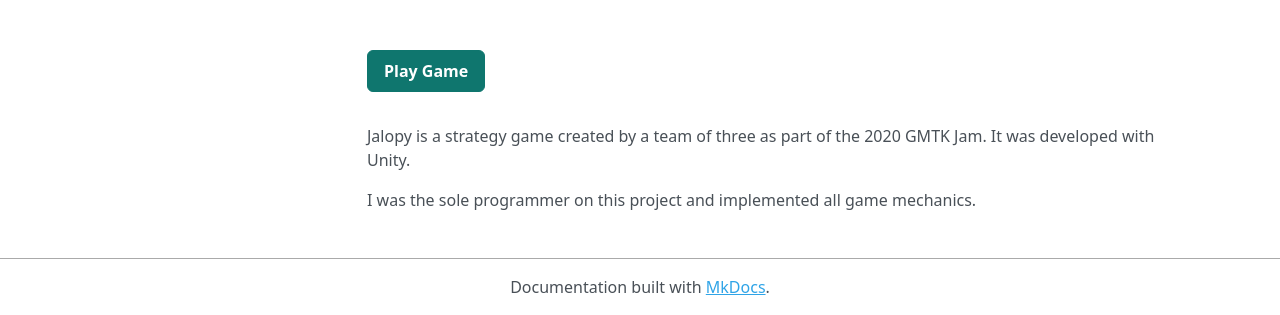
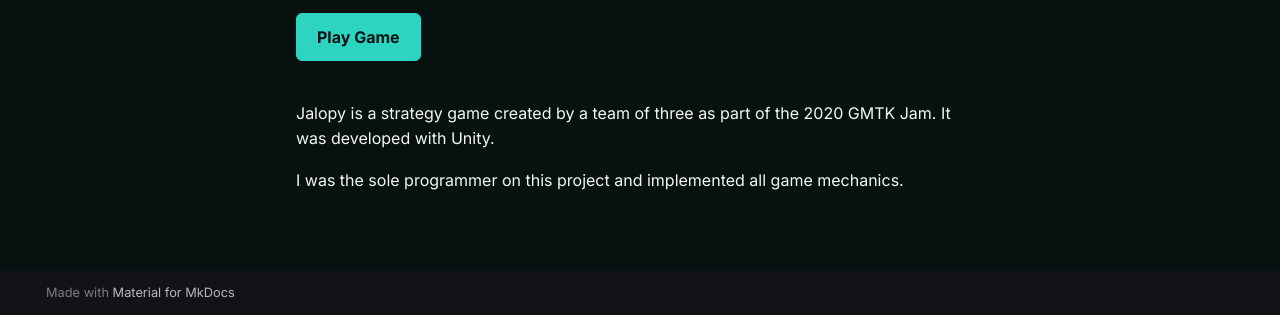
Before and after one commit to Mesdwe/Mesdwe.github.io, an MkDocs documentation site: the page built from docs/projects/jalopy.md, in a window 1280 px wide and 995 px high, cut to the strip 680-995 px from the top of the window. Built offline with MkDocs 1.6.1 and Material for MkDocs 9.7.7, drawn with Linux system fonts in a browser that asks for light colours; nearby versions of some CDN libraries; comment, search, counter and statistics services are not loaded; some of the changed text lies outside the part shown.

Commit message:
Add dark theme and local preview tool

```diff
--- a/docs/stylesheets/extra.css
+++ b/docs/stylesheets/extra.css
@@ -1,14 +1,19 @@
 :root {
-  --portfolio-ink: #151515;
-  --portfolio-muted: #5d6468;
-  --portfolio-line: #e5e1dc;
-  --portfolio-surface: #fbfaf7;
-  --portfolio-accent: #0f766e;
-  --portfolio-accent-strong: #0b4f4a;
+  --portfolio-ink: #f4f7f6;
+  --portfolio-muted: #a9b7b4;
+  --portfolio-line: #22312f;
+  --portfolio-surface: #071110;
+  --portfolio-surface-raised: #101b1a;
+  --portfolio-accent: #2dd4bf;
+  --portfolio-accent-strong: #5eead4;
 }
 
 .md-main {
   background: var(--portfolio-surface);
+}
+
+.md-typeset {
+  color: var(--portfolio-ink);
 }
 
 .md-content__inner {
@@ -50,6 +55,7 @@
 }
 
 .button {
+  background: rgba(16, 27, 26, 0.72);
   border: 1px solid var(--portfolio-line);
   border-radius: 6px;
   color: var(--portfolio-ink) !important;
@@ -63,11 +69,17 @@
 .button-primary {
   background: var(--portfolio-accent);
   border-color: var(--portfolio-accent);
-  color: white !important;
+  color: #041413 !important;
 }
 
 .button:hover {
   border-color: var(--portfolio-accent-strong);
+  color: var(--portfolio-accent-strong) !important;
+}
+
+.button-primary:hover {
+  background: var(--portfolio-accent-strong);
+  color: #041413 !important;
 }
 
 .project-grid {
@@ -78,7 +90,7 @@
 }
 
 .project-card {
-  background: #fff;
+  background: var(--portfolio-surface-raised);
   border: 1px solid var(--portfolio-line);
   border-radius: 8px;
   color: inherit !important;
@@ -108,8 +120,9 @@
 
 .project-card:hover {
   border-color: var(--portfolio-accent);
+  box-shadow: 0 16px 34px rgba(0, 0, 0, 0.22);
   transform: translateY(-2px);
-  transition: border-color 160ms ease, transform 160ms ease;
+  transition: border-color 160ms ease, box-shadow 160ms ease, transform 160ms ease;
 }
 
 .text-only {
@@ -117,7 +130,7 @@
 }
 
 .eyebrow {
-  color: var(--portfolio-accent-strong);
+  color: var(--portfolio-accent);
   display: block;
   font-size: 0.68rem;
   font-weight: 800;
@@ -144,7 +157,7 @@
 }
 
 .tag-list span {
-  background: #fff;
+  background: var(--portfolio-surface-raised);
   border: 1px solid var(--portfolio-line);
   border-radius: 999px;
   color: var(--portfolio-ink);
@@ -154,11 +167,18 @@
 }
 
 .md-typeset blockquote {
-  background: #fff;
-  border-left-color: var(--portfolio-accent);
+  background: var(--portfolio-surface-raised);
   border-radius: 0 8px 8px 0;
   color: var(--portfolio-ink);
   padding: 0.8rem 1rem;
+}
+
+[dir="ltr"] .md-typeset blockquote {
+  border-left: 0.2rem solid var(--portfolio-accent);
+}
+
+[dir="rtl"] .md-typeset blockquote {
+  border-right: 0.2rem solid var(--portfolio-accent);
 }
 
 @media screen and (max-width: 640px) {
--- a/mkdocs.yml
+++ b/mkdocs.yml
@@ -5,6 +5,7 @@ repo_url: https://github.com/Mesdwe/Mesdwe.github.io
 repo_name: Mesdwe/Mesdwe.github.io
 
 theme:
+  name: material
   palette:
     scheme: slate
     primary: teal
```
Also changed, not shown: 3 other files.
